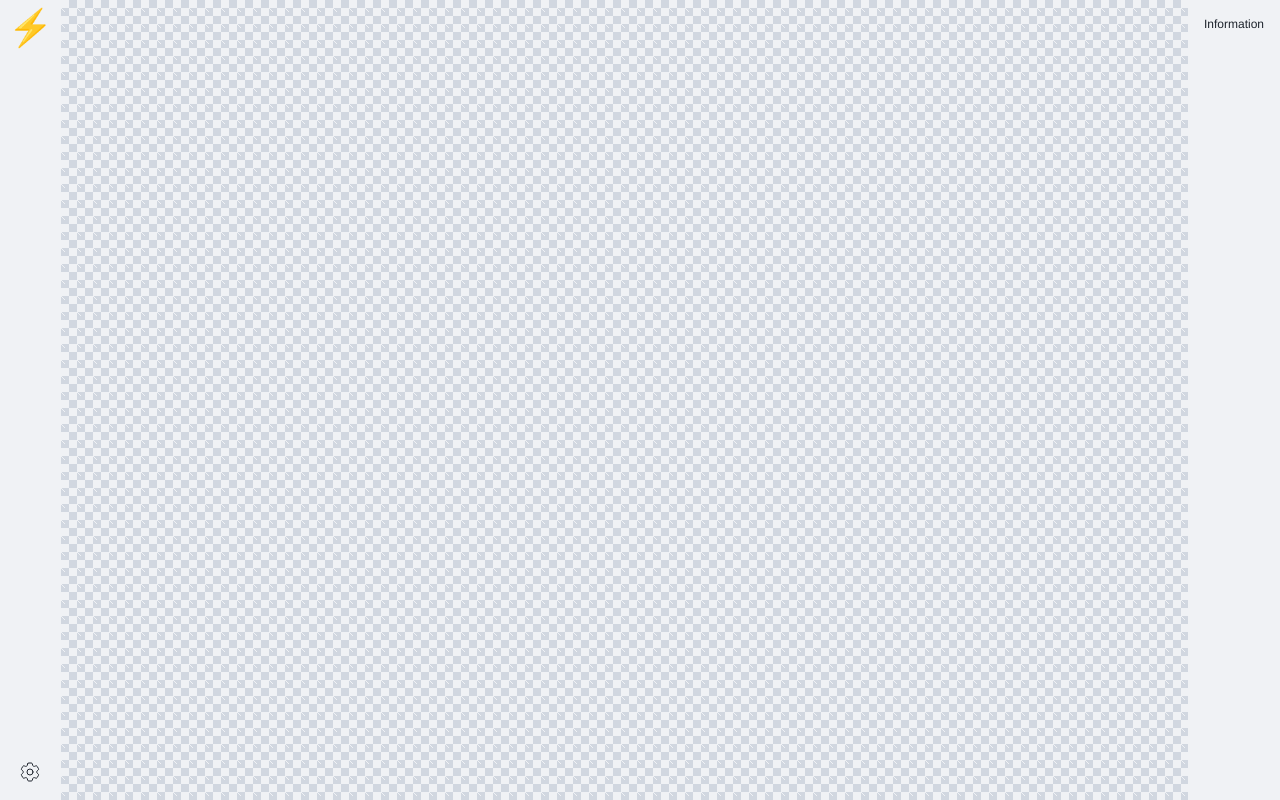
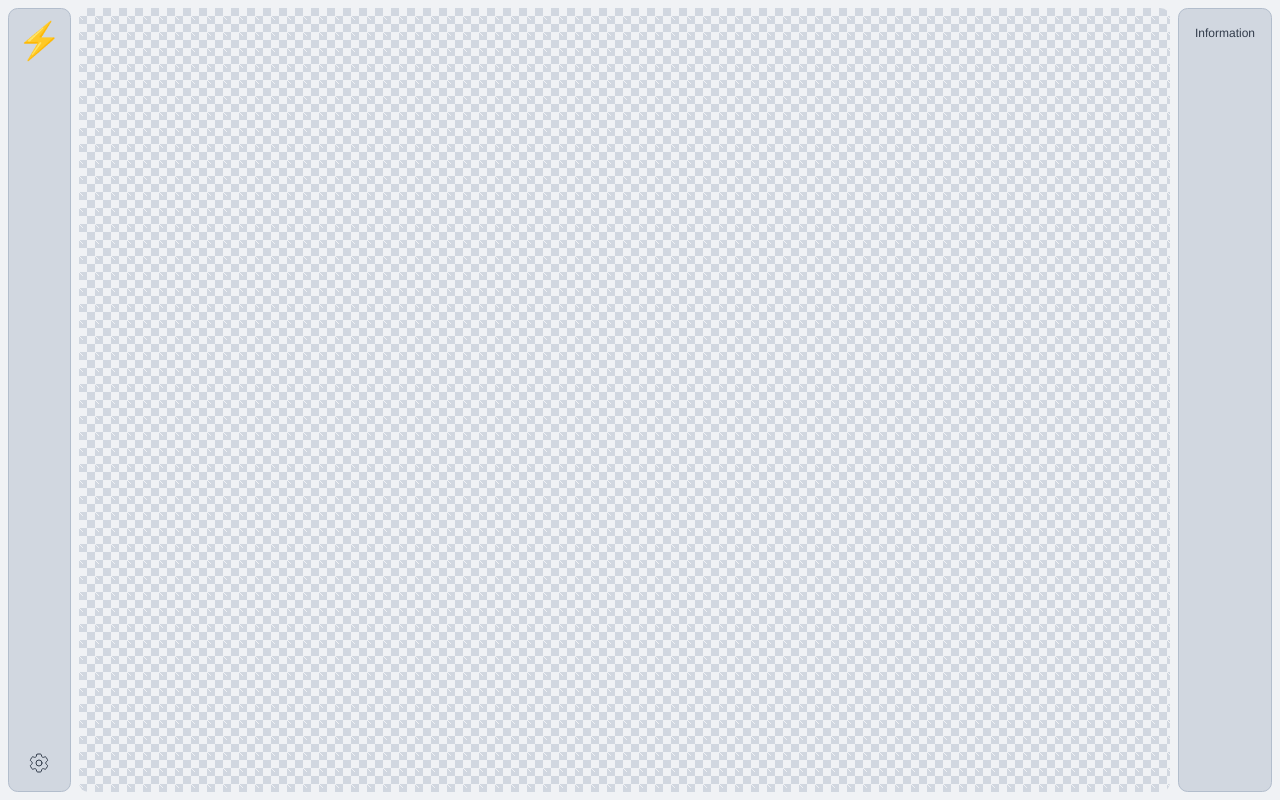
Before and after one commit to marcmarine/energy-label-studio, a Preact app: page / in a window 1280 px wide. Built offline with nearby package versions, Linux system fonts and the light colour scheme.

Commit message:
Improve base layout styling

```diff
--- a/src/components/Canvas.tsx
+++ b/src/components/Canvas.tsx
@@ -1,3 +1,3 @@
 export default function Canvas() {
-  return <div class="bg-checkered"></div>
+  return <div class="rounded-[var(--app-layout-border-radius)] bg-checkered"></div>
 }
--- a/src/components/Layout.tsx
+++ b/src/components/Layout.tsx
@@ -4,7 +4,7 @@ import PropertiesPanel from './PropertiesPanel'
 
 export default function Layout() {
   return (
-    <div class="grid size-full grid-cols-[auto_1fr_auto]">
+    <div class="grid size-full grid-cols-[auto_1fr_auto] p-[var(--app-layout-gap)] gap-[var(--app-layout-gap)]">
       <LeftPanel />
       <Canvas />
       <PropertiesPanel />
--- a/src/components/LeftPanel.tsx
+++ b/src/components/LeftPanel.tsx
@@ -1,8 +1,8 @@
 export default function LeftPanel() {
   return (
-    <div class="p-2 flex flex-col items-center justify-between">
+    <div class="p-2 bg-base-100 border border-base-200 rounded-[var(--app-layout-border-radius)] flex flex-col items-center justify-between">
       <div class="relative">
-        <p class="text-4xl">⚡</p>
+        <p class="py-1 text-4xl">⚡</p>
       </div>
       <button class="button">
         <svg xmlns="http://www.w3.org/2000/svg" fill="none" viewBox="0 0 24 24" stroke-width="1" stroke="currentColor" class="size-6">
--- a/src/components/PropertiesPanel.tsx
+++ b/src/components/PropertiesPanel.tsx
@@ -1,6 +1,6 @@
 export default function PropertiesPanel() {
   return (
-    <div class="p-2">
+    <div class="p-2 bg-base-100 border border-base-200 rounded-[var(--app-layout-border-radius)]">
       <button class="button text-xs">Information</button>
     </div>
   )
--- a/src/index.css
+++ b/src/index.css
@@ -24,6 +24,9 @@
   -webkit-font-smoothing: antialiased;
   -moz-osx-font-smoothing: grayscale;
   -webkit-text-size-adjust: 100%;
+
+  --app-layout-gap: 0.5rem;
+  --app-layout-border-radius: 0.6rem;
 }
 
 * {
@@ -31,7 +34,7 @@
 }
 
 body {
-  @apply bg-base-50 text-base-800;
+  @apply bg-base-50 text-base-700;
 }
 
 #app {
```
